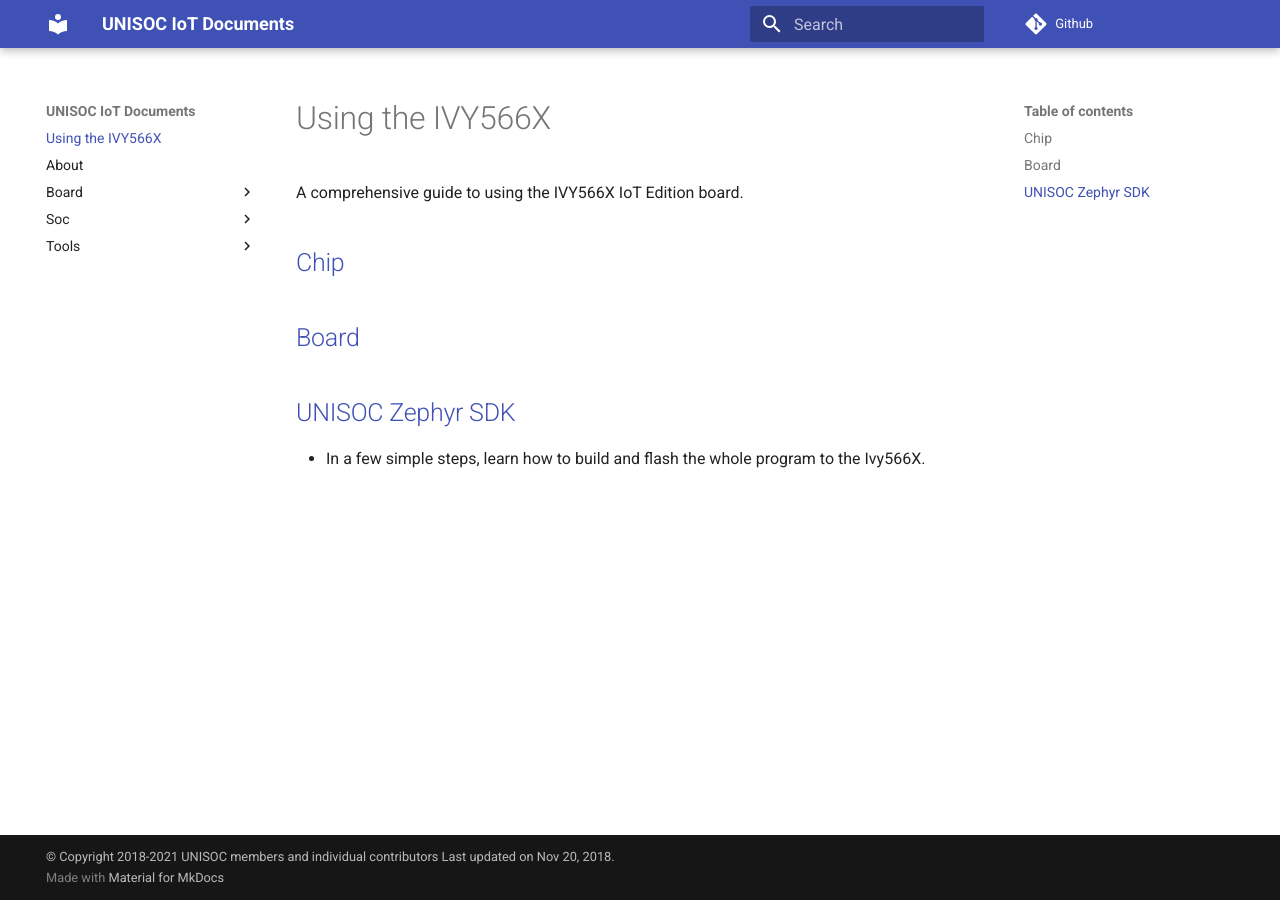
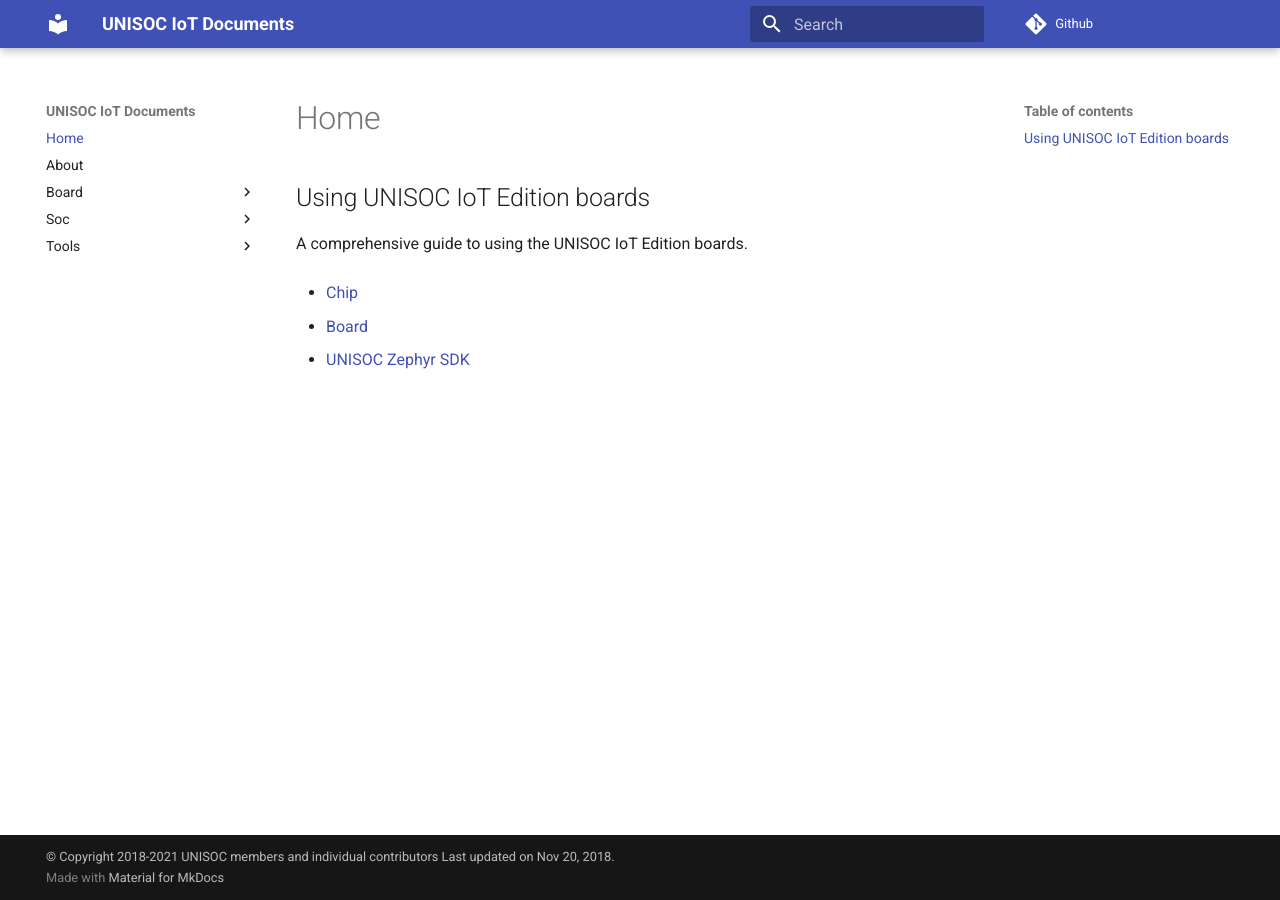
Before and after one commit to unisoc/documentation, an MkDocs documentation site: the page built from docs/index.md, in a window 1280 px wide. Built offline with MkDocs 1.6.1 and Material for MkDocs 9.7.7, drawn with Linux system fonts in a browser that asks for light colours; comment, search, counter and statistics services are not loaded.

Commit message:
Add building related documents
Add building related documents.

Signed-off-by: Keguang Zhang <keguang.zhang@unisoc.com>

```diff
--- a/docs/index.md
+++ b/docs/index.md
@@ -1,10 +1,11 @@
-# Using the IVY566X
+# Home
 
-A comprehensive guide to using the IVY566X IoT Edition board.
+## Using UNISOC IoT Edition boards
 
-## [Chip](soc/)
+A comprehensive guide to using the UNISOC IoT Edition boards.
 
-## [Board](board/)
+- [Chip](soc/)
 
-## [UNISOC Zephyr SDK](build/)
-   - In a few simple steps, learn how to build and flash the whole program to the Ivy566X.
+- [Board](board/)
+
+- [UNISOC Zephyr SDK](build/)
```
Also changed, not shown: 6 other files.
